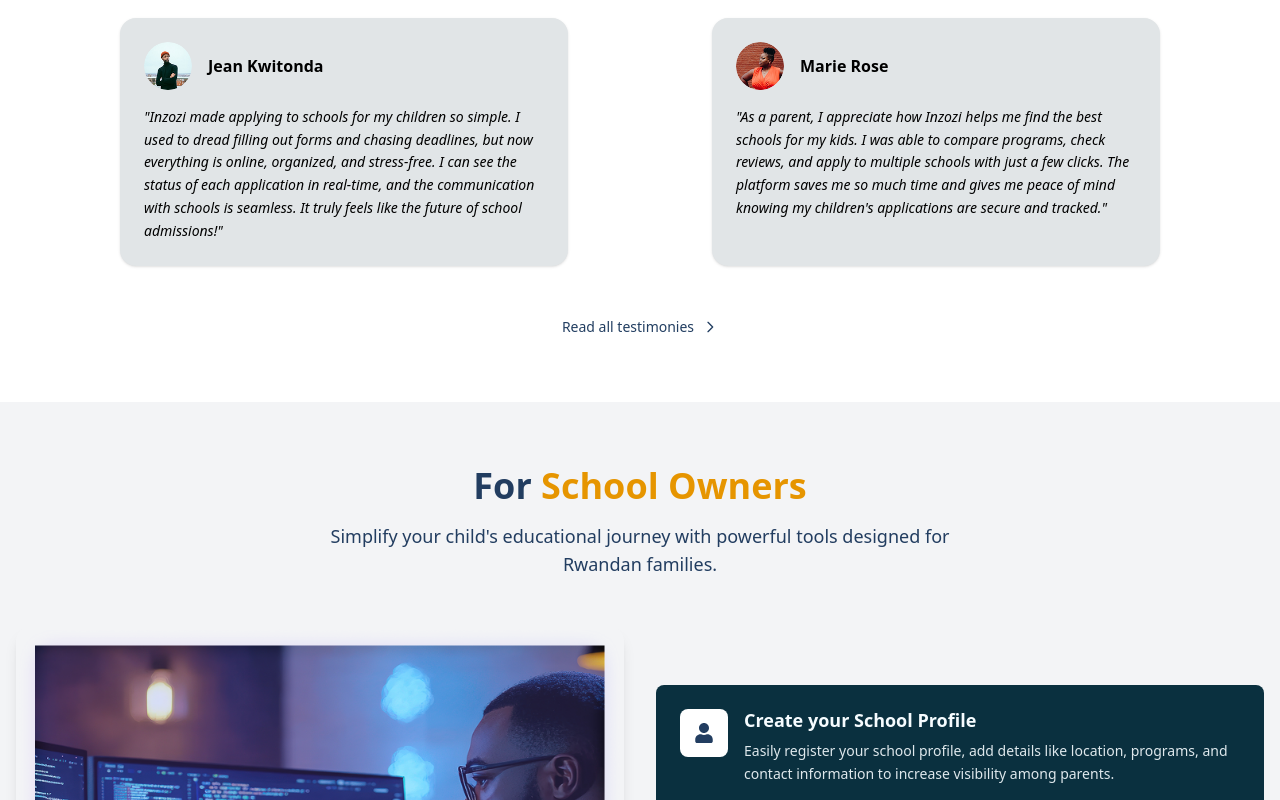
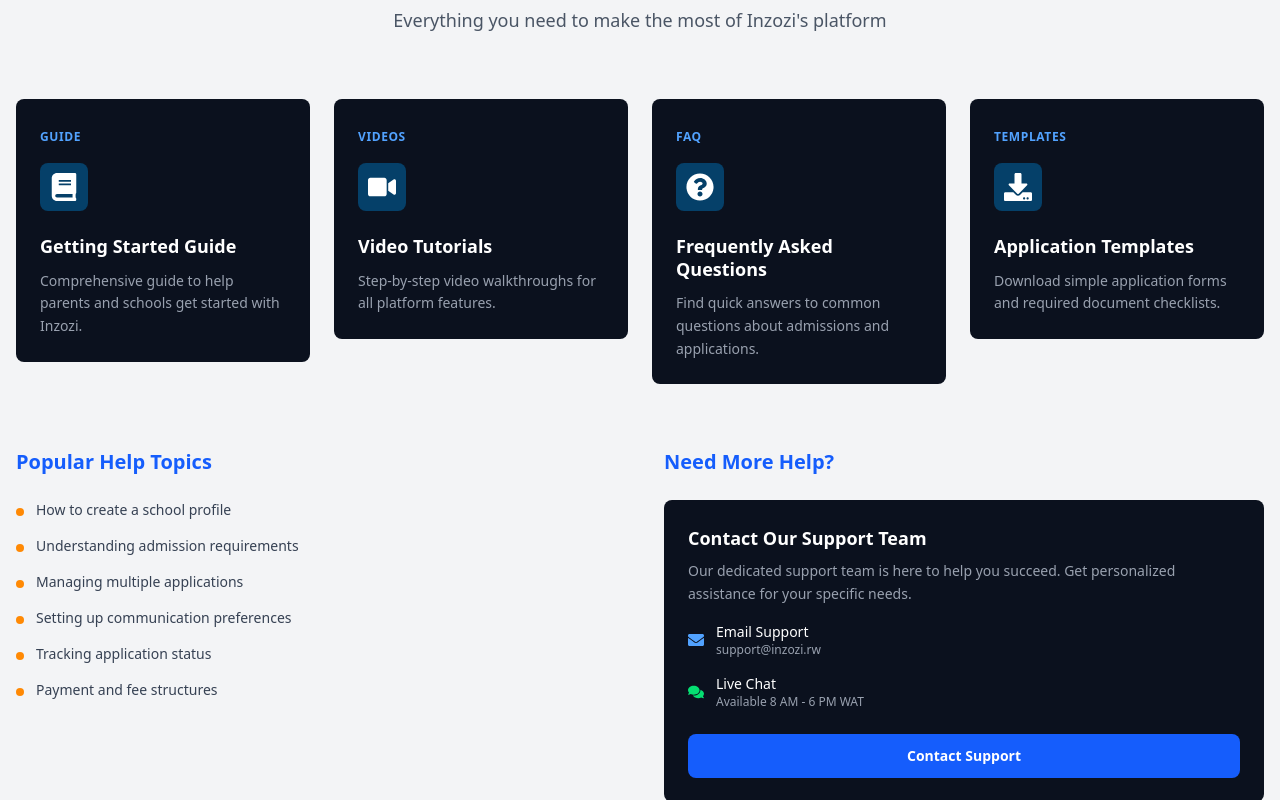
Before and after one commit to Solvit-Africa-Training-Center/InzoziSchool_Frontend, a React (Vite) app: page / in a window 1280 px wide. Shown: the part 2860-3660 px from the top of the page. Built offline with nearby package versions, Linux system fonts and the light colour scheme.

Commit message:
added resources and support section

```diff
--- a/src/App.tsx
+++ b/src/App.tsx
@@ -1,7 +1,6 @@
 import ParentSection from './Components/ParentSection';
-import ParentsTestmonials from './Components/ParentsTestimonials';
 import PowerfulFeaturesSection from './Components/PowerfulFeaturesSection';
-import SchoolOwnersSection from './Components/SchoolOwnersSection';
+import ResourcesSupportSection from './Components/ResourcesSupportSection';
 import WhyChooseInzoziSection from './Components/WhyChooseInzoziSection';
 
 function App() {
@@ -10,8 +9,7 @@
       <WhyChooseInzoziSection />
       <ParentSection />
       <PowerfulFeaturesSection/>
-      <ParentsTestmonials />
-      <SchoolOwnersSection />
+      <ResourcesSupportSection />
     </>
   );
 }
--- /dev/null
+++ b/src/Components/ResourcesSupportSection.tsx
@@ -0,0 +1,172 @@
+// src/Components/ResourcesSupportSection.tsx
+import React from 'react';
+import {
+  FaBook,
+  FaVideo,
+  FaQuestionCircle,
+  FaDownload,
+  FaEnvelope,
+  FaComments,
+} from 'react-icons/fa';
+// import FeatureBenefitCard from './cards/FeatureBenefitCard';
+
+const ResourcesSupportSection: React.FC = () => {
+  const resources = [
+    {
+      icon: <FaBook className="w-7 h-7" />,
+      title: 'Getting Started Guide',
+      description: 'Comprehensive guide to help parents and schools get started with Inzozi.',
+      label: 'GUIDE',
+      iconGradient: 'bg-[#054069]',
+    },
+    {
+      icon: <FaVideo className="w-7 h-7" />,
+      title: 'Video Tutorials',
+      description: 'Step-by-step video walkthroughs for all platform features.',
+      label: 'VIDEOS',
+      iconGradient: 'bg-[#054069]',
+    },
+    {
+      icon: <FaQuestionCircle className="w-7 h-7" />,
+      title: 'Frequently Asked Questions',
+      description: 'Find quick answers to common questions about admissions and applications.',
+      label: 'FAQ',
+      iconGradient: 'bg-[#054069]',
+    },
+    {
+      icon: <FaDownload className="w-7 h-7" />,
+      title: 'Application Templates',
+      description: 'Download simple application forms and required document checklists.',
+      label: 'TEMPLATES',
+      iconGradient: 'bg-[#054069]',
+    },
+  ];
+
+  const helpTopics = [
+    'How to create a school profile',
+    'Understanding admission requirements',
+    'Managing multiple applications',
+    'Setting up communication preferences',
+    'Tracking application status',
+    'Payment and fee structures',
+  ];
+
+  return (
+    <section className="bg-gray-100 py-16 px-4">
+      <div className="max-w-7xl mx-auto">
+        {/* Header Section */}
+        <div className="text-center mb-16">
+          <h2 className="text-4xl md:text-5xl font-bold mb-6 text-gray-800">
+            Resources & Support
+          </h2>
+
+          <p className="text-gray-600 text-lg max-w-3xl mx-auto leading-relaxed">
+            Everything you need to make the most of Inzozi's platform
+          </p>
+        </div>
+
+        {/* Resources Grid */}
+        <div className="grid grid-cols-1 md:grid-cols-2 lg:grid-cols-4 gap-6 mb-16">
+          {resources.map((resource, index) => (
+            <div key={index} className="relative">
+              {/* Resource Card */}
+              <div className="bg-[#0B111E] p-6 rounded-lg hover:transform hover:scale-105 transition-all duration-200">
+                {/* Label */}
+                <div className="mb-4">
+                  <span className="text-blue-400 text-xs font-semibold uppercase tracking-wider">
+                    {resource.label}
+                  </span>
+                </div>
+
+                {/* Icon Container */}
+                <div className="mb-6">
+                  <div className={`${resource.iconGradient} w-12 h-12 rounded-lg flex items-center justify-center text-white`}>
+                    {resource.icon}
+                  </div>
+                </div>
+
+                {/* Content */}
+                <div className="space-y-3">
+                  <h3 className="text-white font-semibold text-lg leading-tight">
+                    {resource.title}
+                  </h3>
+                  <p className="text-gray-400 text-sm leading-relaxed">
+                    {resource.description}
+                  </p>
+                </div>
+              </div>
+            </div>
+          ))}
+        </div>
+
+        {/* Help & Support Section */}
+        <div className="grid grid-cols-1 lg:grid-cols-2 gap-12">
+          {/* Popular Help Topics */}
+          <div>
+            <h3 className="text-xl font-semibold text-blue-600 mb-6">
+              Popular Help Topics
+            </h3>
+            <div className="space-y-4">
+              {helpTopics.map((topic, index) => (
+                <div key={index} className="flex items-start space-x-3">
+                  <div className="w-2 h-2 bg-orange-400 rounded-full mt-2 flex-shrink-0"></div>
+                  <a
+                    href="#"
+                    className="text-gray-700 hover:text-blue-600 transition-colors duration-200 text-sm"
+                  >
+                    {topic}
+                  </a>
+                </div>
+              ))}
+            </div>
+          </div>
+
+          {/* Need More Help */}
+          <div>
+            <h3 className="text-xl font-semibold text-blue-600 mb-6">
+              Need More Help?
+            </h3>
+
+            <div className="bg-[#0B111E] p-6 rounded-lg">
+              <div className="mb-4">
+                <h4 className="text-white font-semibold text-lg mb-2">
+                  Contact Our Support Team
+                </h4>
+                <p className="text-gray-400 text-sm leading-relaxed">
+                  Our dedicated support team is here to help you succeed. Get personalized assistance for your specific needs.
+                </p>
+              </div>
+
+              <div className="space-y-4 mb-6">
+                {/* Email Support */}
+                <div className="flex items-center space-x-3">
+                  <FaEnvelope className="w-4 h-4 text-blue-400" />
+                  <div>
+                    <div className="text-white font-medium text-sm">Email Support</div>
+                    <div className="text-gray-400 text-xs">support@inzozi.rw</div>
+                  </div>
+                </div>
+
+                {/* Live Chat */}
+                <div className="flex items-center space-x-3">
+                  <FaComments className="w-4 h-4 text-green-400" />
+                  <div>
+                    <div className="text-white font-medium text-sm">Live Chat</div>
+                    <div className="text-gray-400 text-xs">Available 8 AM - 6 PM WAT</div>
+                  </div>
+                </div>
+              </div>
+
+              {/* Contact Button */}
+              <button className="w-full bg-blue-600 hover:bg-blue-700 text-white py-3 px-4 rounded-lg font-semibold text-sm transition-colors duration-200">
+                Contact Support
+              </button>
+            </div>
+          </div>
+        </div>
+      </div>
+    </section>
+  );
+};
+
+export default ResourcesSupportSection;
```
